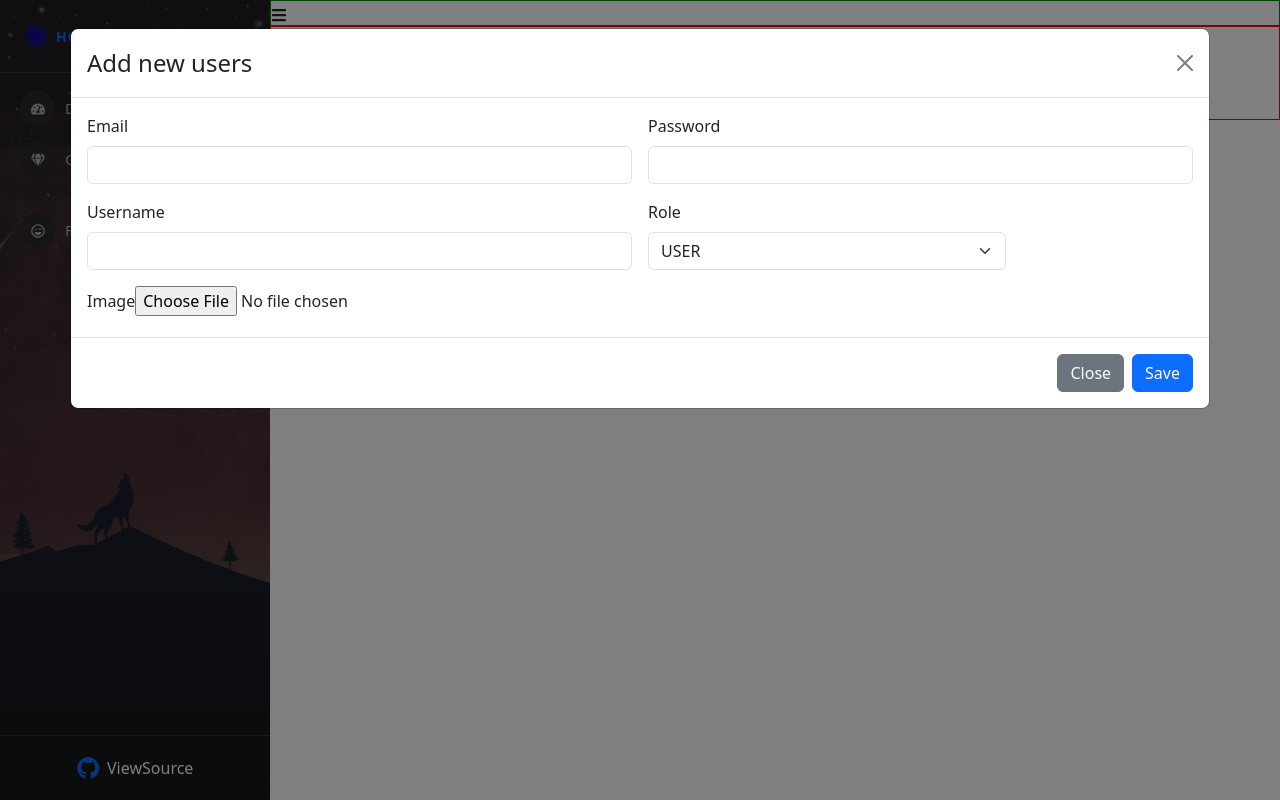
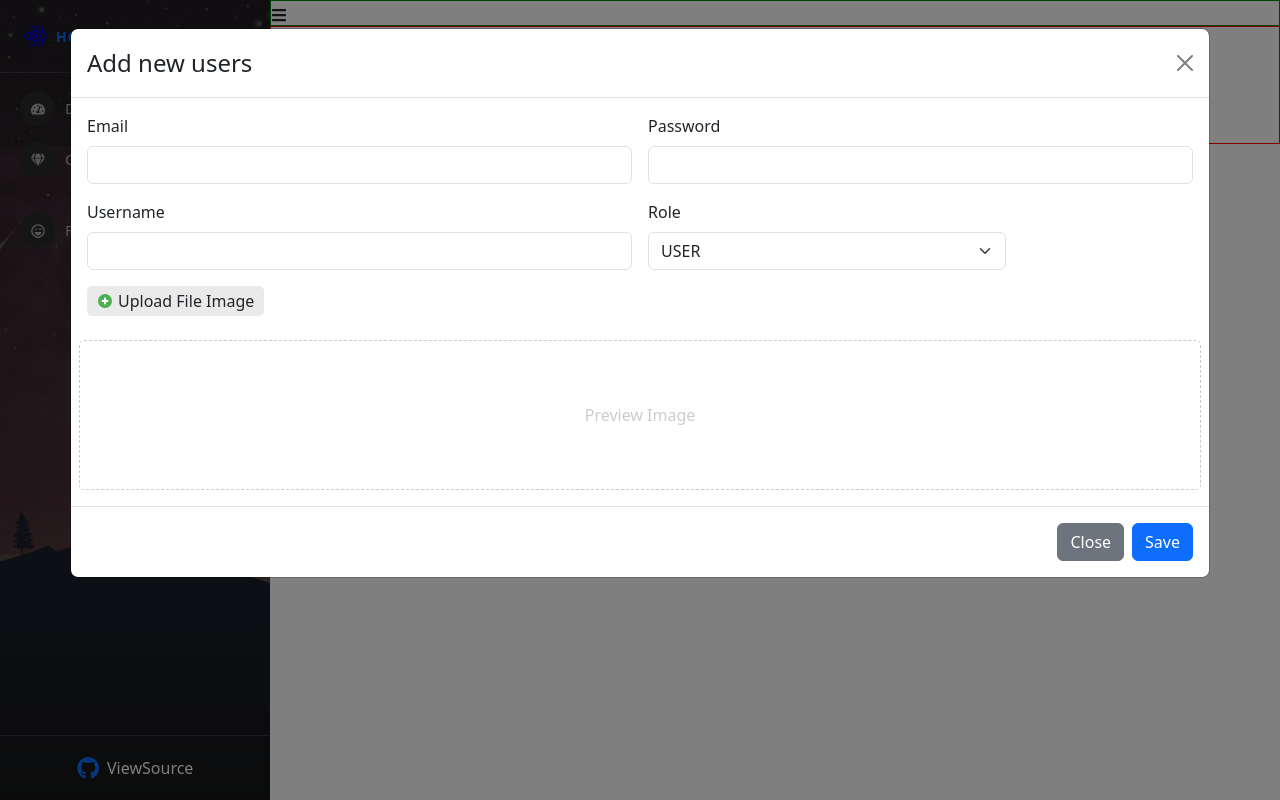
Before and after one commit to laivandai123/reactjs_demo, a React (Create React App) app: page /admins/manage-users in a window 1280 px wide. Both pictures are taken after a click on the button "Launch demo modal". Built offline with nearby package versions, Linux system fonts and the light colour scheme.

Commit message:
state hoas modal add new user

```diff
--- /dev/null
+++ b/src/components/admin/content/ManageUser.scss
@@ -0,0 +1,33 @@
+.manage-user-container {
+    .users-content {
+    }
+}
+.modal-add-user {
+    .img-preview {
+        display: flex;
+        align-items: center;
+        justify-content: center;
+        border: 1px dashed #ccc;
+        border-radius: 5px;
+        height: 150px;
+        color: #ccc;
+        img {
+            max-width: 100%;
+            max-height: 100%;
+        }
+    }
+    .label-upload {
+        display: flex;
+        align-items: center;
+        gap: 5px;
+        width: fit-content;
+        border: none;
+        background-color: #eaeaea;
+        border-radius: 5px;
+        padding: 3px 10px;
+        cursor: pointer;
+        &:hover {
+            background-color: #dcdcdc;
+        }
+    }
+}
--- a/src/components/admin/content/Manageuser.js
+++ b/src/components/admin/content/Manageuser.js
@@ -1,5 +1,5 @@
 import ModalCreateUser from "./ModalCreateUser";
-
+import "./ManageUser.scss";
 const ManageUser = (props) => {
     return (
         <div className="manage-user-container">
@@ -8,11 +8,9 @@
                 <div>
                     <button>Add new users</button>
                 </div>
-                <div>
-                    Table users
-                    <ModalCreateUser />
-                </div>
+                <div>Table users</div>
             </div>
+            <ModalCreateUser />
         </div>
     );
 };
--- a/src/components/admin/content/ModalCreateUser.js
+++ b/src/components/admin/content/ModalCreateUser.js
@@ -1,20 +1,38 @@
 import { useState } from "react";
 import Button from "react-bootstrap/Button";
 import Modal from "react-bootstrap/Modal";
-
+import { FcPlus } from "react-icons/fc";
 const ModalCreateUser = () => {
     const [show, setShow] = useState(false);
 
     const handleClose = () => setShow(false);
     const handleShow = () => setShow(true);
 
+    const [email, setEmail] = useState("");
+    const [password, setPassword] = useState("");
+    const [username, setUsername] = useState("");
+    const [role, setRole] = useState("USER");
+    const [image, setImage] = useState("");
+    const [previewimage, setPreviewImage] = useState("");
+    const handleUploadImage = (event) => {
+        if (event.target && event.target.files && event.target.files[0]) {
+            setPreviewImage(URL.createObjectURL(event.target.files[0]));
+            setImage(event.target.files);
+        }
+    };
     return (
         <>
             <Button variant="primary" onClick={handleShow}>
                 Launch demo modal
             </Button>
 
-            <Modal show={show} onHide={handleClose} size="xl" backdrop="static">
+            <Modal
+                show={show}
+                onHide={handleClose}
+                size="xl"
+                backdrop="static"
+                className="modal-add-user"
+            >
                 <Modal.Header closeButton>
                     <Modal.Title>Add new users</Modal.Title>
                 </Modal.Header>
@@ -22,20 +40,47 @@
                     <form className="row g-3">
                         <div className="col-md-6">
                             <label className="form-label">Email</label>
-                            <input type="email" className="form-control" />
+                            <input
+                                type="email"
+                                className="form-control"
+                                value={email}
+                                onChange={(event) =>
+                                    setEmail(event.target.value)
+                                }
+                            />
                         </div>
                         <div className="col-md-6">
                             <label className="form-label">Password</label>
-                            <input type="password" className="form-control" />
+                            <input
+                                type="password"
+                                className="form-control"
+                                value={password}
+                                onChange={(event) =>
+                                    setPassword(event.target.value)
+                                }
+                            />
                         </div>
 
                         <div className="col-md-6">
                             <label className="form-label">Username</label>
-                            <input type="text" className="form-control" />
+                            <input
+                                type="text"
+                                className="form-control"
+                                value={username}
+                                onChange={(event) =>
+                                    setUsername(event.target.value)
+                                }
+                            />
                         </div>
                         <div className="col-md-4">
                             <label className="form-label">Role</label>
-                            <select className="form-select">
+                            <select
+                                className="form-select"
+                                value={role}
+                                onChange={(event) =>
+                                    setRole(event.target.value)
+                                }
+                            >
                                 <option selected value="USER">
                                     USER
                                 </option>
@@ -43,8 +88,26 @@
                             </select>
                         </div>
                         <div className="col-md-12">
-                            <label className="form-label">Image</label>
-                            <input type="file" />
+                            <label
+                                className="form-label label-upload"
+                                htmlFor="labelupload"
+                            >
+                                <FcPlus />
+                                Upload File Image
+                            </label>
+                            <input
+                                type="file"
+                                id="labelupload"
+                                hidden
+                                onChange={(event) => handleUploadImage(event)}
+                            />
+                        </div>
+                        <div className="col-md-12 img-preview">
+                            {previewimage ? (
+                                <img src={previewimage} />
+                            ) : (
+                                <span>Preview Image</span>
+                            )}
                         </div>
                     </form>
                 </Modal.Body>
```
